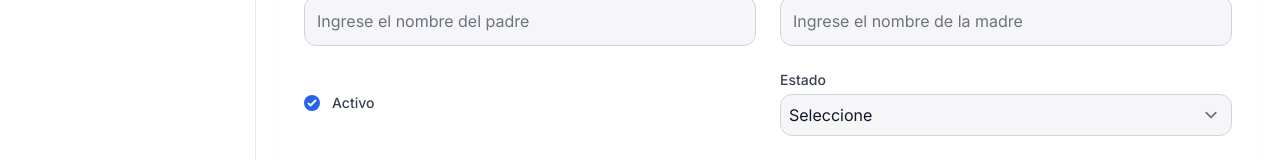
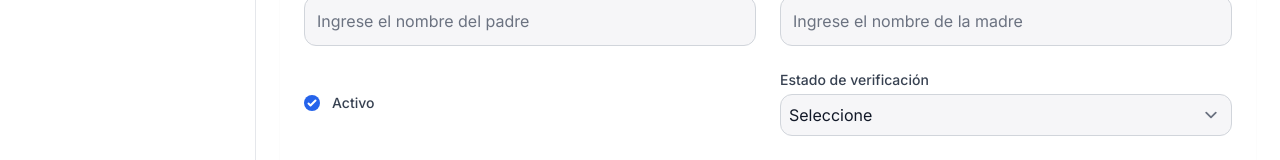
Before and after one commit to Alkima-hydra/FRONT_TALLER, a React (Vite) app: page /personas in a window 1280 px wide. Shown: the part 574-734 px from the top of the page. Built offline with nearby package versions, Linux system fonts and the light colour scheme.

Commit message:
estandarizado para persona

```diff
--- a/src/features/personas/Personas.jsx
+++ b/src/features/personas/Personas.jsx
@@ -199,7 +199,7 @@ export default function Personas() {
                   <label htmlFor="activo" className="text-sm font-medium text-gray-700 dark:text-gray-300">Activo</label>
                 </div>
                 <div>
-                  <label htmlFor="estado" className="text-sm font-medium text-gray-700 dark:text-gray-300 block mb-1">Estado</label>
+                  <label htmlFor="estado" className="text-sm font-medium text-gray-700 dark:text-gray-300 block mb-1">Estado de verificación</label>
                   <select
                     id="estado"
                     value={formAdd.estado}
@@ -341,7 +341,7 @@ export default function Personas() {
                   </select>
                 </div>
                 <div>
-                  <label className="block text-sm font-medium text-gray-700 dark:text-gray-300 mb-1" htmlFor="f-estado">estado</label>
+                  <label className="block text-sm font-medium text-gray-700 dark:text-gray-300 mb-1" htmlFor="f-estado">Estado de verificación</label>
                   <select
                     id="f-estado"
                     value={filters.estado}
@@ -349,8 +349,8 @@ export default function Personas() {
                     className="w-full rounded-lg bg-background-light dark:bg-background-dark border border-gray-300 dark:border-gray-700 focus:outline-none focus:ring-2 focus:ring-primary p-3"
                   >
                     <option value="">Todos</option>
-                    <option value="estado">estado</option>
-                    <option value="No estado">No estado</option>
+                    <option value="estado">Verificado</option>
+                    <option value="No estado">No verificado</option>
                   </select>
                 </div>
               </div>
@@ -377,7 +377,7 @@ export default function Personas() {
                     <th className="px-6 py-3" scope="col">Fecha nac.</th>
                     <th className="px-6 py-3" scope="col">Lugar nac.</th>
                     <th className="px-6 py-3" scope="col">Estado</th>
-                    <th className="px-6 py-3" scope="col">estado</th>
+                    <th className="px-6 py-3" scope="col">Estado de verificación</th>
                   </tr>
                 </thead>
                 <tbody>
@@ -407,10 +407,10 @@ export default function Personas() {
                         )}
                       </td>
                       <td className="px-6 py-4">
-                        {p.estado === 'estado' ? (
-                          <span className="inline-flex items-center px-2.5 py-0.5 rounded-full text-xs font-medium bg-blue-100 text-blue-800 dark:bg-blue-900/30 dark:text-blue-300">estado</span>
+                        {p.estado === 'Verificado' ? (
+                          <span className="inline-flex items-center px-2.5 py-0.5 rounded-full text-xs font-medium bg-blue-100 text-blue-800 dark:bg-blue-900/30 dark:text-blue-300">Verificado</span>
                         ) : (
-                          <span className="inline-flex items-center px-2.5 py-0.5 rounded-full text-xs font-medium bg-gray-100 text-gray-800 dark:bg-gray-900/30 dark:text-gray-300">No estado</span>
+                          <span className="inline-flex items-center px-2.5 py-0.5 rounded-full text-xs font-medium bg-gray-100 text-gray-800 dark:bg-gray-900/30 dark:text-gray-300">No verificado</span>
                         )}
                       </td>
                     </tr>
@@ -506,7 +506,7 @@ export default function Personas() {
                       <label htmlFor="e-activo" className="text-sm font-medium text-gray-700 dark:text-gray-300">Activo</label>
                     </div>
                     <div>
-                      <label htmlFor="e-estado" className="text-sm font-medium text-gray-700 dark:text-gray-300 block mb-1">estado</label>
+                      <label htmlFor="e-estado" className="text-sm font-medium text-gray-700 dark:text-gray-300 block mb-1">Estado de verificación</label>
                       <select
                         id="e-estado"
                         value={selectedPerson.estado || ''}
@@ -514,8 +514,8 @@ export default function Personas() {
                         className="w-full rounded-lg bg-background-light dark:bg-background-dark border border-gray-300 dark:border-gray-700 focus:outline-none focus:ring-2 focus:ring-primary p-2"
                       >
                         <option value="">Seleccione</option>
-                        <option value="estado">estado</option>
-                        <option value="No estado">No estado</option>
+                        <option value="Verificado">Verificado</option>
+                        <option value="No verificado">No verificado</option>
                       </select>
                     </div>
                   </div>
```
